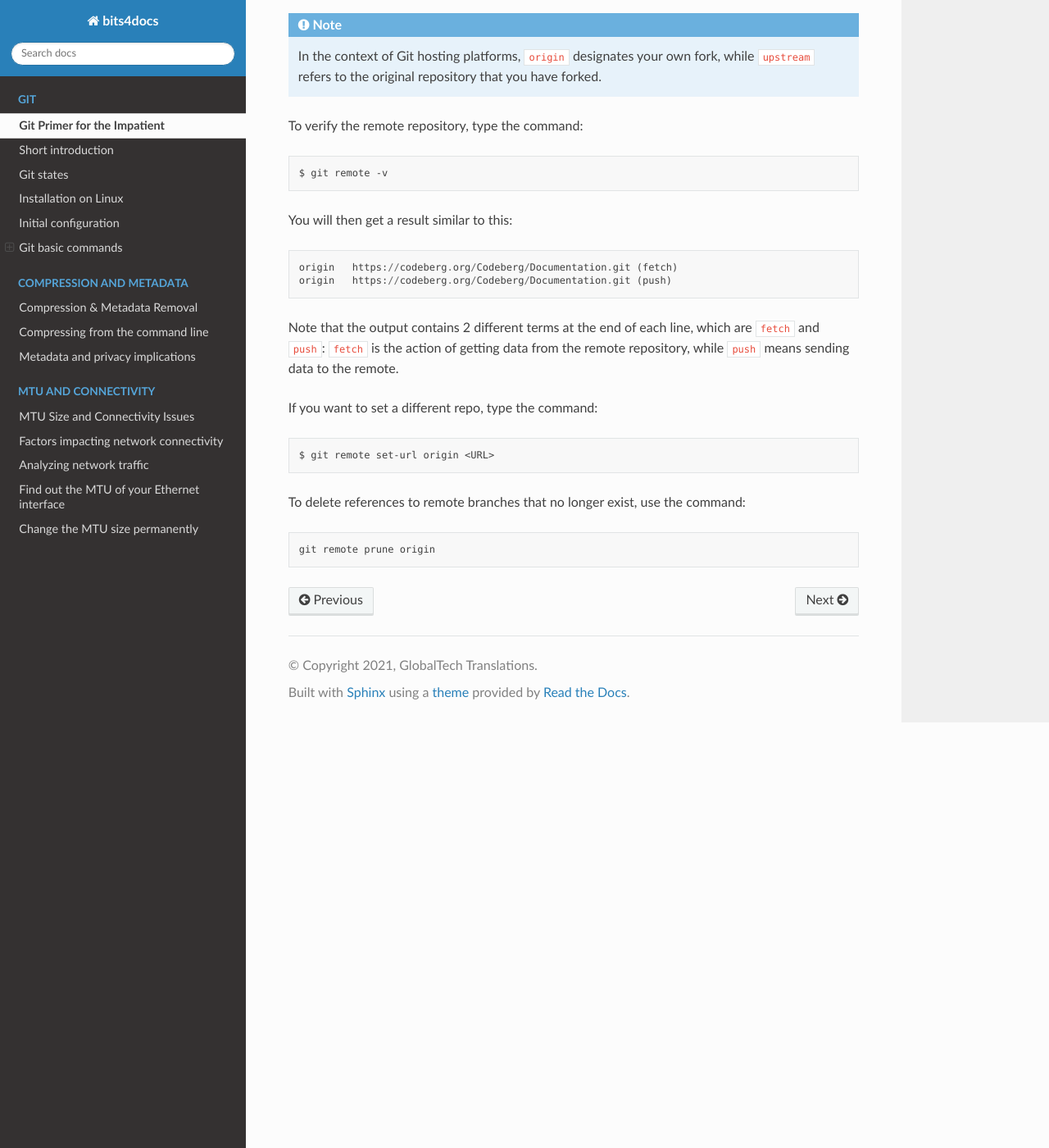
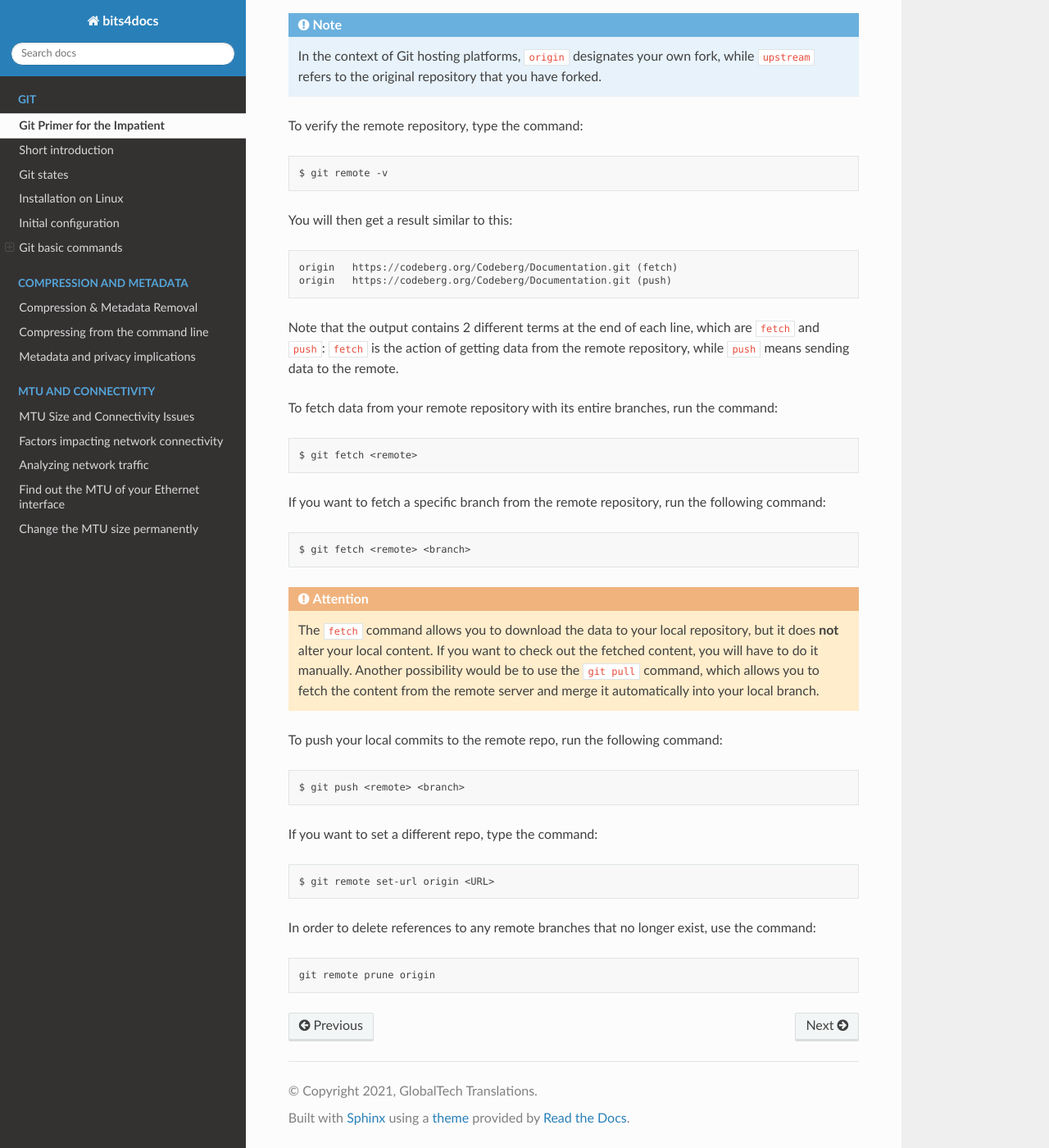
Before and after one commit to ka2in/bits4docs, a Sphinx documentation site: the page built from docs/source/gitinminutes.rst, in a window 1280 px wide and 1400 px high, scrolled down 6028 px. Shown: the whole window at 82% size. Built offline with Sphinx 7.4.7 and the Read the Docs theme 2.0.0, drawn with Linux system fonts in a browser that asks for light colours.

Commit message:
Adding content to the GIT article

```diff
--- a/docs/source/conf.py
+++ b/docs/source/conf.py
@@ -65,6 +65,16 @@ exclude_patterns = []
 
 html_theme = "sphinx_rtd_theme"
 
+# -- Adding options for TOC ------------------------------------------------
+
+html_theme_options = {
+    'collapse_navigation': True,
+    'sticky_navigation': True,
+    'navigation_depth': 4,
+    'includehidden': True,
+    'titles_only': False
+}
+
 # Add any paths that contain custom static files (such as style sheets) here,
 # relative to this directory. They are copied after the builtin static files,
 # so a file named "default.css" will overwrite the builtin "default.css".
--- a/docs/source/gitinminutes.rst
+++ b/docs/source/gitinminutes.rst
@@ -308,13 +308,36 @@ You will then get a result similar to this:
 
 Note that the output contains 2 different terms at the end of each line, which are ``fetch`` and ``push``: ``fetch`` is the action of getting data from the remote repository, while ``push`` means sending data to the remote.
 
+To fetch data from your remote repository with its entire branches, run the command:
+
+.. code-block::
+
+   $ git fetch <remote>
+
+If you want to fetch a specific branch from the remote repository, run the following command:
+
+.. code-block::
+
+   $ git fetch <remote> <branch>
+
+.. attention::
+
+   The ``fetch`` command allows you to download the data to your local repository, but it does **not** alter your local content. If you want to check out the fetched content, you will have to do it manually. Another possibility would be to use the ``git pull`` command, which allows you to fetch the content from the remote server and merge it automatically into your local branch.
+
+To push your local commits to the remote repo, run the following command:
+
+.. code-block::
+
+   $ git push <remote> <branch>
+
+
 If you want to set a different repo, type the command:
 
 .. code-block::
 
    $ git remote set-url origin <URL>
 
-To delete references to remote branches that no longer exist, use the command:
+In order to delete references to any remote branches that no longer exist, use the command:
 
 .. code-block::
 
--- a/docs/source/mtu-connectivity.rst
+++ b/docs/source/mtu-connectivity.rst
@@ -37,7 +37,7 @@ Port mirroring is a technique that allows you to forward a copy of all inbound a
 Find out the MTU of your Ethernet interface
 -------------------------------------------
 
-In this particular case, it turned out that a connection timeout occured each time the client was trying to establish a connection with the destination server. This can happen when a gateway along the connection path is using an MTU smaller than the one we are using, and the IP datagram is not allowed to be fragmented.
+In this particular case, it turned out that a connection timeout occured each time the client was trying to establish a connection with the destination server. This can happen when a gateway along the connection path is using an MTU smaller than the one we are using, and the IPv4 datagram is not allowed to be fragmented (``DF flag`` set to "1"). An IPv4 datagram consists of two parts: a ``header`` and a ``payload``. The header contains fields that are essential for data transmission, while the payload encloses the actual data. The default MTU size for Ethernet is 1500 bytes.
 
 On Linux machines, you can check the MTU size of your ethernet interface through the following command:
 
```
Also changed, not shown: 7 other files.
